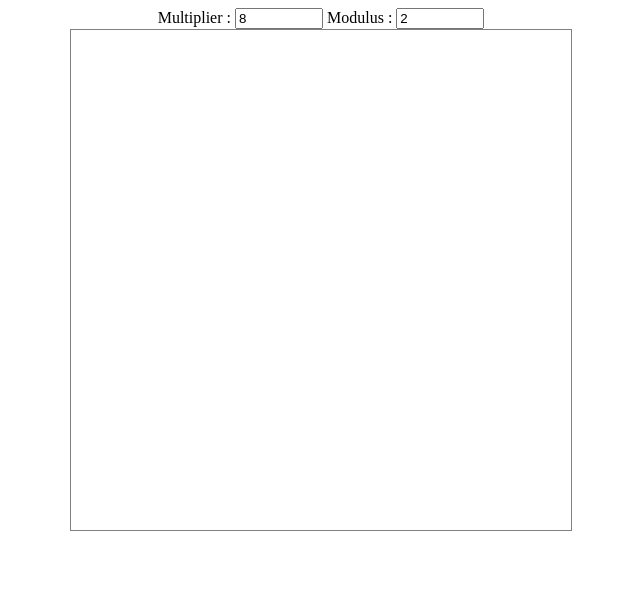
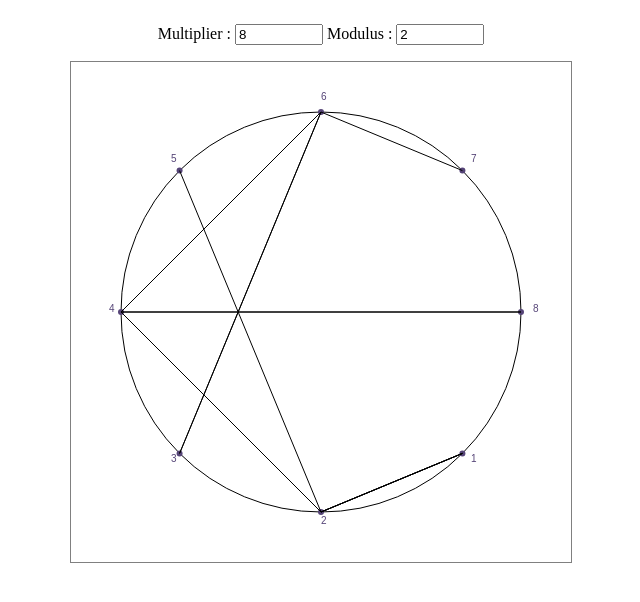
Before and after one commit to Rman-m/vortex-js, a website built with Vite: page index.html in a window 1280 px wide. Shown: the whole page, without its empty margins (319-959 px from the left). Built offline with nearby package versions, Linux system fonts and the light colour scheme.

Commit message:
adding some touch to css and fixing index disorganization

```diff
--- a/main.js
+++ b/main.js
@@ -9,10 +9,13 @@ const selectors = {
 const {x, y, r} = {
   x: 250,
   y: 250,
-  r: 50
+  r: 200
 }
 
 const ctx = selectors.canvas.getContext('2d');
+
+
+ctx.fillStyle ="#547"
 const endPoints = new Map()
 console.log(ctx)
 
@@ -48,7 +51,9 @@ function drawCircle(multiplier){
 function createIndexes(){
   let dotsCordinates = []
   let numbersCordinates = []
+  console.log();
   endPoints.forEach((endPoint, index )=> {
+   if((selectors.multiplier.valueAsNumber > 100) && (index % 10 !== 0 )) return
     dotsCordinates.push(findEndPoints(endPoint))
     numbersCordinates.push([findEndPoints(endPoint, r+12), index])
   })
@@ -112,9 +117,7 @@ function createVortex(){
   drawCircle(selectors.multiplier.valueAsNumber)
 }
 
-selectors.multiplier.addEventListener("input",()=>{
-  createVortex()
-})
-selectors.modulus.addEventListener("input", ()=> {
-  createVortex()
-})
+selectors.multiplier.addEventListener("input",createVortex)
+selectors.modulus.addEventListener("input", createVortex)
+
+createVortex()
--- a/style.css
+++ b/style.css
@@ -9,3 +9,7 @@
 .form-item{
   width:5rem
 }
+
+#form{
+  margin: 1rem;
+}
```
Also changed, not shown: index.html (+1 -1 lines).
